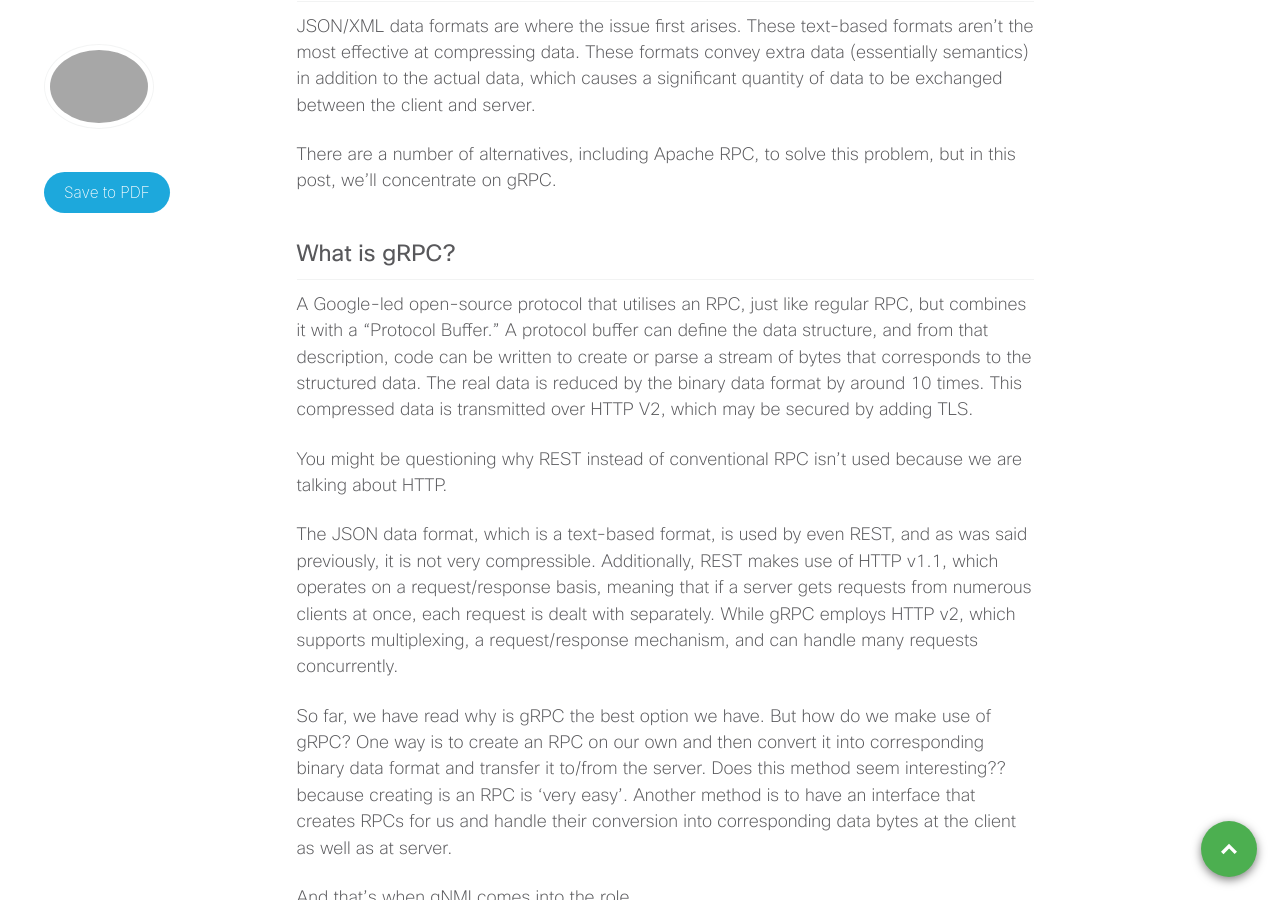
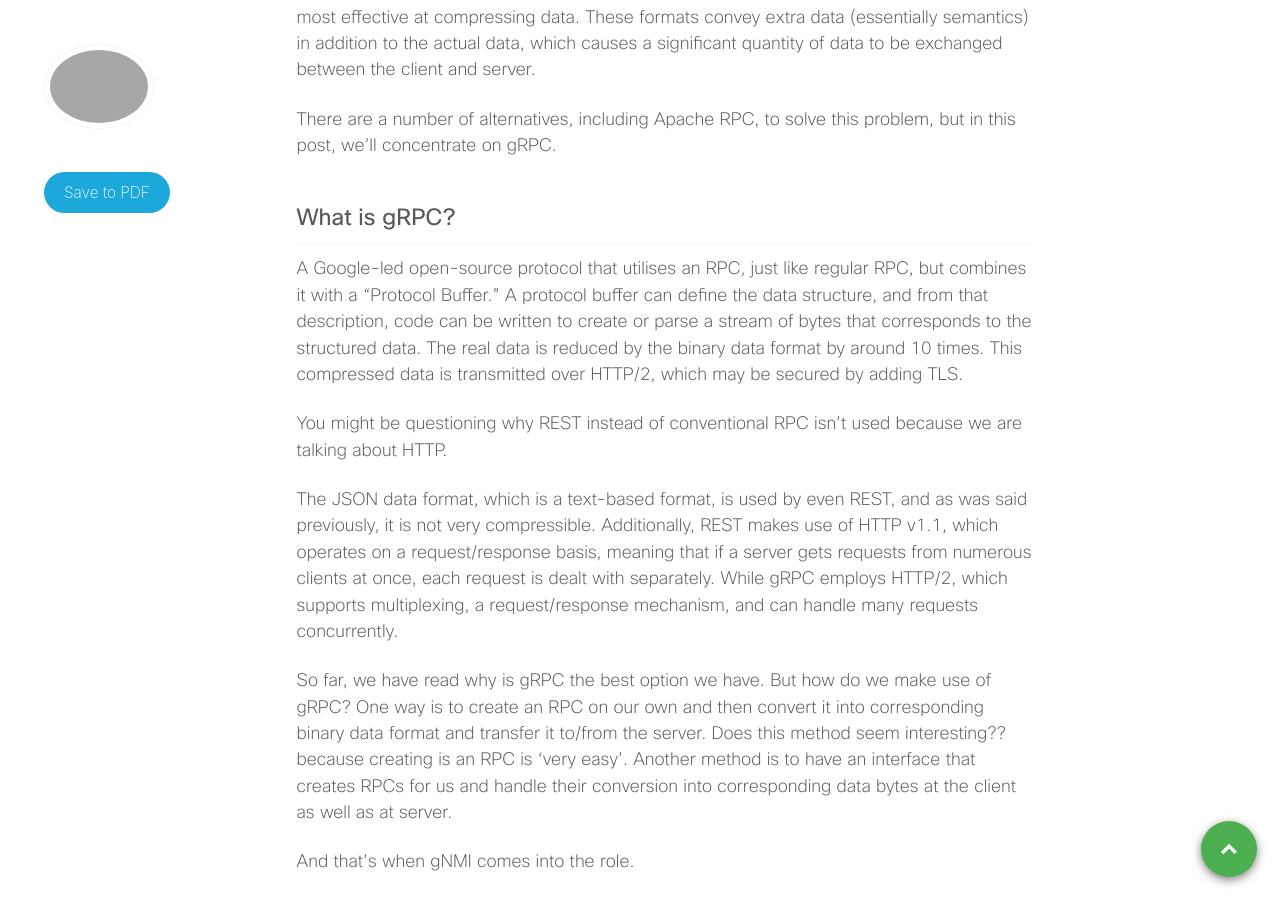
Before and after one commit to xrdocs/programmability, a Jekyll site: the page built from OpenConfig-gNMI.md, in a window 1280 px wide and 900 px high, scrolled down 628 px. Built offline with Jekyll 4.4.1, drawn with Linux system fonts in a browser that asks for light colours; comment, search, counter and statistics services are not loaded; some of the changed text lies outside the part shown.

Commit message:
Update and rename _blogs/2022-08-16-rahul-gnmi.md to OpenConfig-gNMI.md

```diff
--- a/_blogs/2022-08-16-rahul-gnmi.md
+++ b/OpenConfig-gNMI.md
@@ -24,11 +24,11 @@ There are a number of alternatives, including Apache RPC, to solve this problem,
 
 # What is gRPC?
 
-A Google-led open-source protocol that utilises an RPC, just like regular RPC, but combines it with a "Protocol Buffer." A protocol buffer can define the data structure, and from that description, code can be written to create or parse a stream of bytes that corresponds to the structured data. The real data is reduced by the binary data format by around 10 times. This compressed data is transmitted over HTTP V2, which may be secured by adding TLS.
+A Google-led open-source protocol that utilises an RPC, just like regular RPC, but combines it with a "Protocol Buffer." A protocol buffer can define the data structure, and from that description, code can be written to create or parse a stream of bytes that corresponds to the structured data. The real data is reduced by the binary data format by around 10 times. This compressed data is transmitted over HTTP/2, which may be secured by adding TLS.
 
 You might be questioning why REST instead of conventional RPC isn't used because we are talking about HTTP.
 
-The JSON data format, which is a text-based format, is used by even REST, and as was said previously, it is not very compressible. Additionally, REST makes use of HTTP v1.1, which operates on a request/response basis, meaning that if a server gets requests from numerous clients at once, each request is dealt with separately. While gRPC employs HTTP v2, which supports multiplexing, a request/response mechanism, and can handle many requests concurrently.
+The JSON data format, which is a text-based format, is used by even REST, and as was said previously, it is not very compressible. Additionally, REST makes use of HTTP v1.1, which operates on a request/response basis, meaning that if a server gets requests from numerous clients at once, each request is dealt with separately. While gRPC employs HTTP/2, which supports multiplexing, a request/response mechanism, and can handle many requests concurrently.
 
 So far, we have read why is gRPC the best option we have. But how do we make use of gRPC? One way is to create an RPC on our own and then convert it into corresponding binary data format and transfer it to/from the server. Does this method seem interesting?? because creating is an RPC is 'very easy'. Another method is to have an interface that creates RPCs for us and handle their conversion into corresponding data bytes at the client as well as at server.
 
@@ -138,11 +138,11 @@ The encoding argument may have the following values per gNMI specification:
 
 There are 3 types of operations defined in the ‘SetRequest’ message:
 
-**1.Update:** To create new configurations(data-node) as per the given path-value combination.
+**1. Update:** To create new configurations(data-node) as per the given path-value combination.
 
-**2.Delete:** To delete the configuration(data-node) in the on the router(data-tree) provided the path is correct and data-node already exists in the tree. Otherwise, the entire transaction is rolled back to its initial state.
+**2. Delete:** To delete the configuration(data-node) in the on the router(data-tree) provided the path is correct and data-node already exists in the tree. Otherwise, the entire transaction is rolled back to its initial state.
 
-**3.Replace:** To replace the current configuration with the new supplied path-value combination.
+**3. Replace:** To replace the current configuration with the new supplied path-value combination.
 
 For both Update and Replace operations, If the path specified does not exist, the target MUST create the data tree element and populate it with the data in the Update message, provided the path is valid according to the data tree schema. If invalid values are specified, the target MUST cease processing updates within the SetRequest method, return the data tree to the state prior to any changes, and return a SetResponse status indicating the error encountered.
 
@@ -321,8 +321,6 @@ To retrieve more granular information about a leaf, we use the following command
 </details>
 
 
-
-
 ## 3. Set function
 
 This function helps us make configurational changes on the router. Here, we will create a new leaf with desired configuration and then delete it using following two commands.
```
